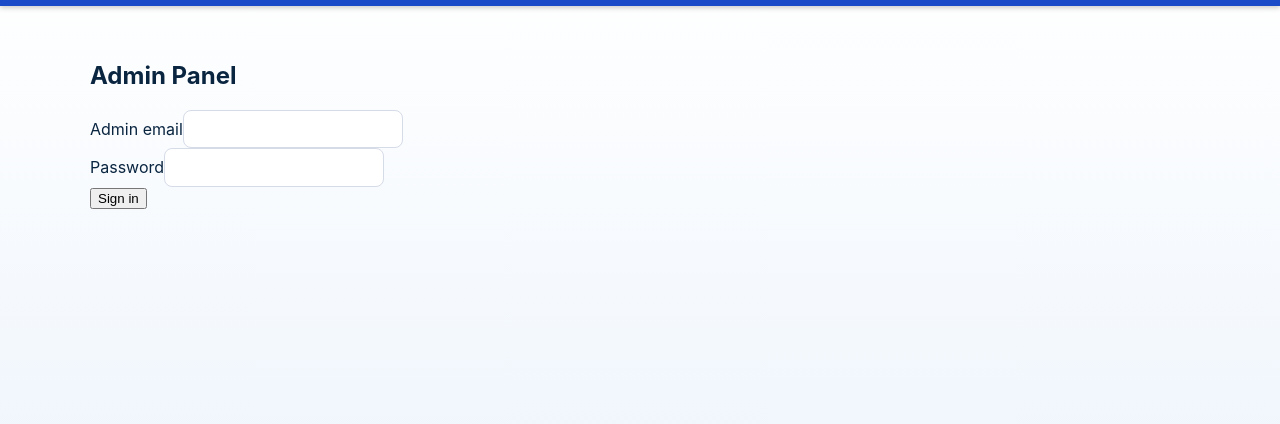
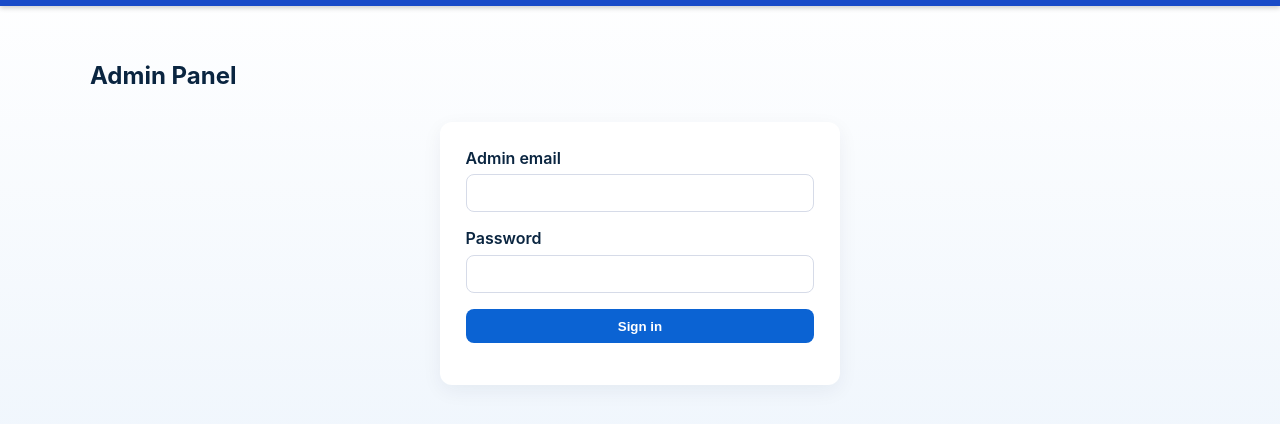
Before and after one commit to kieranbarrameda-coder/CrediSure-Lending-v2, a plain HTML site: page admin.html in a window 1280 px wide. Shown: the part 34-458 px from the top of the page. Drawn offline with Linux system fonts and the light colour scheme; no server answers.

Commit message:
Update style.css

```diff
--- a/style.css
+++ b/style.css
@@ -72,6 +72,57 @@ input,textarea{padding:0.6rem;border:1px solid #d6dbe8;border-radius:8px;font-si
 .footer{border-top:1px solid rgba(10,37,64,0.06);padding:1rem 0;margin-top:1.6rem}
 .footer-inner{display:flex;justify-content:space-between;align-items:center;flex-wrap:wrap}
 
+/* Login */
+.auth-form {
+  background: var(--card-bg);
+  padding: 1.6rem;
+  border-radius: var(--radius);
+  max-width: 400px;
+  margin: 2rem auto;
+  box-shadow: 0 6px 20px rgba(9, 30, 66, 0.06);
+}
+.auth-form .field {
+  display: flex;
+  flex-direction: column;
+  margin-bottom: 1rem;
+}
+.auth-form label {
+  font-weight: 600;
+  margin-bottom: 0.4rem;
+}
+.auth-form input {
+  padding: 0.6rem;
+  border: 1px solid #d6dbe8;
+  border-radius: 8px;
+  font-size: 0.95rem;
+}
+.auth-form button {
+  background: var(--blue);
+  color: white;
+  border: none;
+  padding: 0.6rem 1rem;
+  border-radius: 8px;
+  cursor: pointer;
+  font-weight: 700;
+  width: 100%;
+}
+.auth-form button:hover {
+  background: #0a4cb0;
+}
+.panel-header button {
+  background: var(--blue);
+  color: white;
+  border: none;
+  padding: 0.5rem 0.9rem;
+  border-radius: 6px;
+  margin-left: 0.6rem;
+  cursor: pointer;
+  font-weight: 600;
+}
+.panel-header button:hover {
+  background: #0a4cb0;
+}
+
 /* Admin styles */
 .admin-card{padding:1.6rem}
 .panel-header{display:flex;justify-content:space-between;align-items:center;margin-bottom:0.8rem}
```
